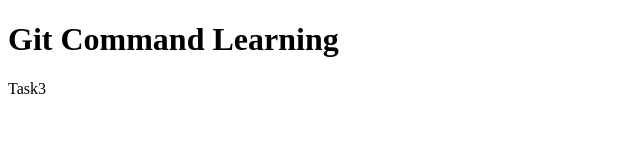
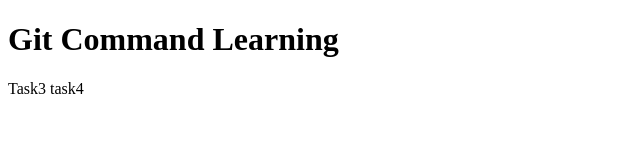
Before and after one commit to jayanvb/project-1, a plain HTML site: page index.html in a window 1280 px wide. Shown: the full height of the page, 0-640 px from the left. Drawn offline with Linux system fonts and the light colour scheme.

Commit message:
task4 done

```diff
--- a/index.html
+++ b/index.html
@@ -7,5 +7,6 @@
 <body>
 <h1>Git Command Learning</h1>
 Task3
+task4
 </body>
 </html>
```
